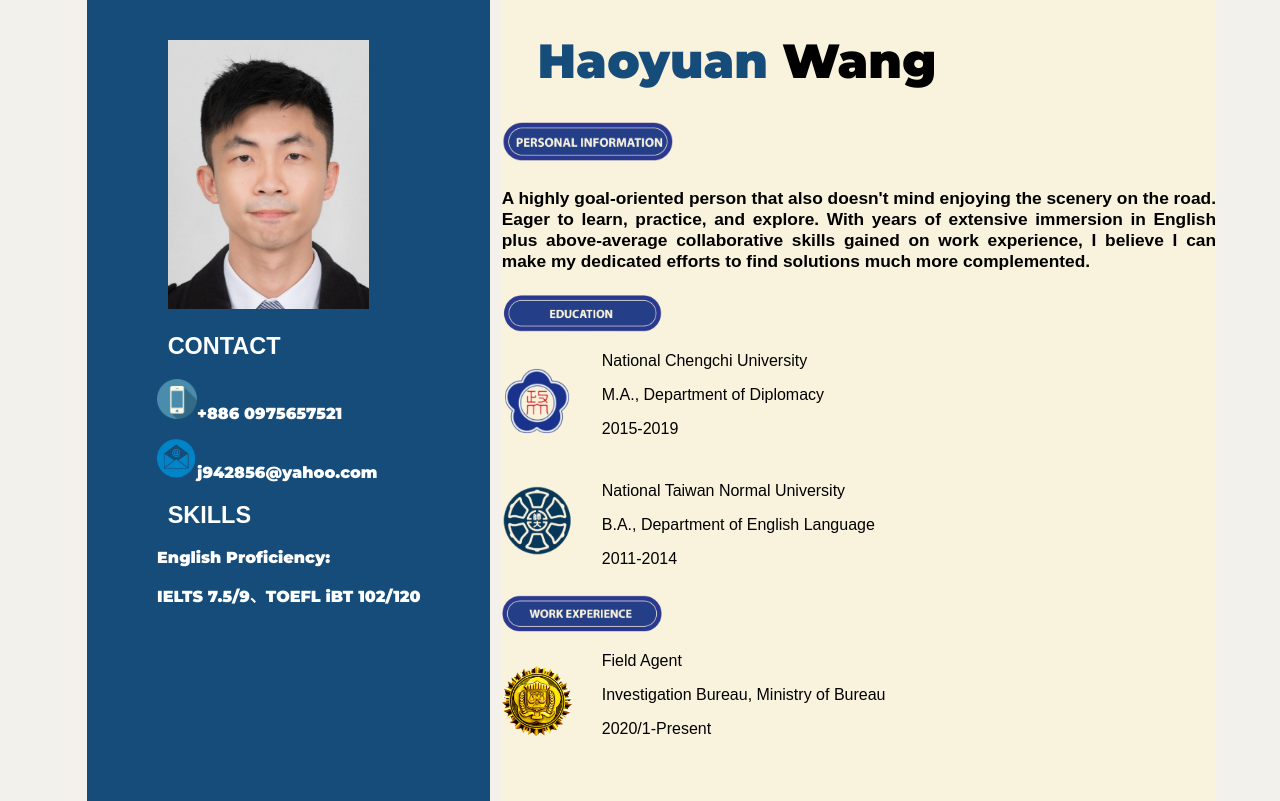
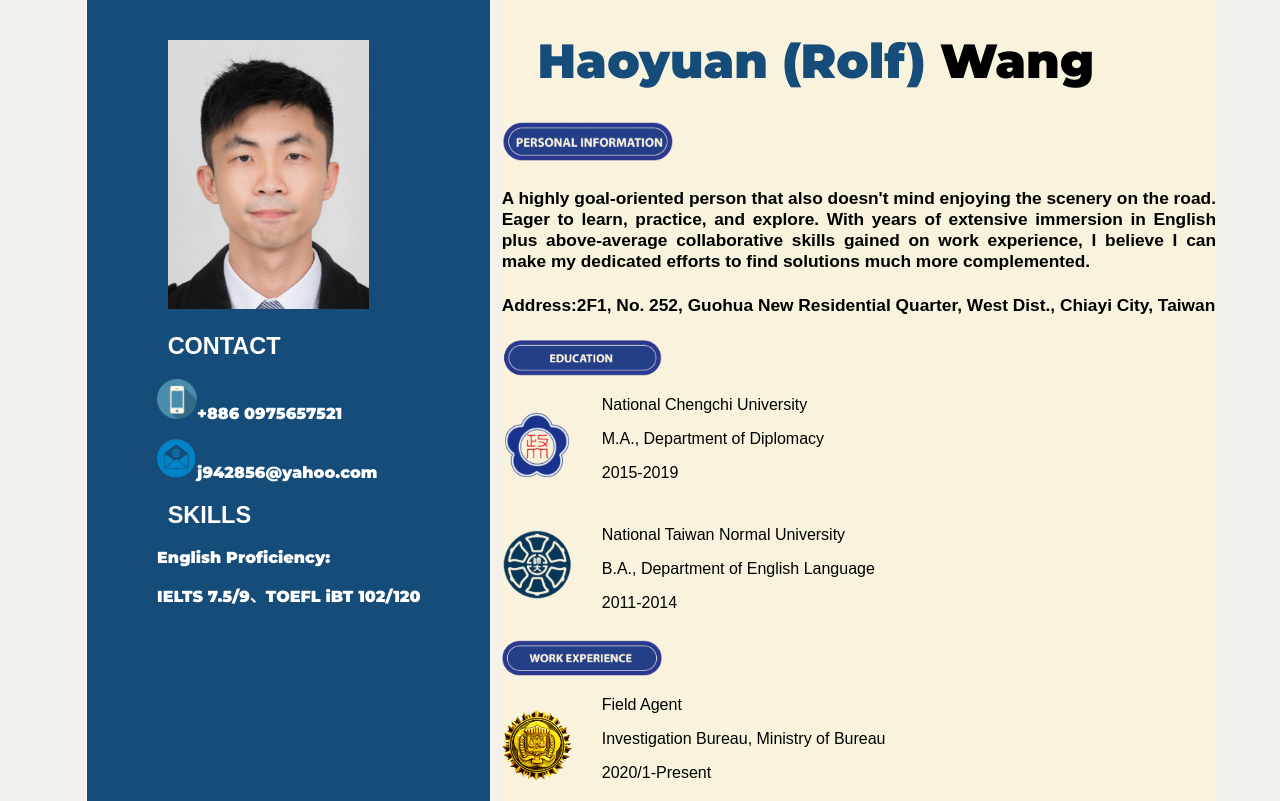
Before and after one commit to rolf778/rolf778.github.io, a plain HTML site: page index.html in a window 1280 px wide. Shown: the top 801 px of the page. Drawn offline with Linux system fonts and the light colour scheme.

Commit message:
Update index.html

```diff
--- a/index.html
+++ b/index.html
@@ -31,12 +31,13 @@
     </div>
     <div class="right-container">
       <div class="name">
-        <h1><span style="color:#154c79;">Haoyuan</span> Wang</h1>
+        <h1><span style="color:#154c79;">Haoyuan (Rolf)</span> Wang</h1>
       </div>
       <div class="personalinfo">
         <img class="button-img" src="pictures/perinfo.png" width="24%" height="24%" margin-right="300px" position='absolute'></img>
         <h4>A highly goal-oriented person that also doesn't mind enjoying the scenery on the road. Eager to learn, practice, and explore. With years of extensive immersion in English plus above-average collaborative skills gained on work experience,
           I believe I can make my dedicated efforts to find solutions much more complemented.</h4>
+        <h4>Address:2F1, No. 252, Guohua New Residential Quarter, West Dist., Chiayi City, Taiwan</h4>
       </div>
       <div class="education" style="position:relative;float:left;width:400px;height:300px;">
         <div>
```
